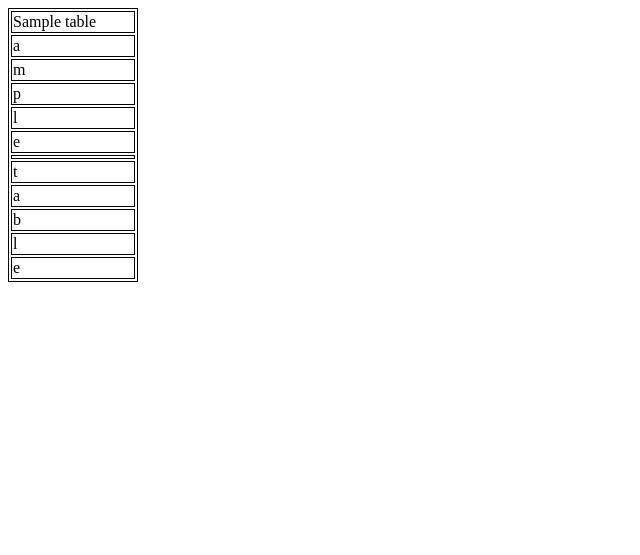
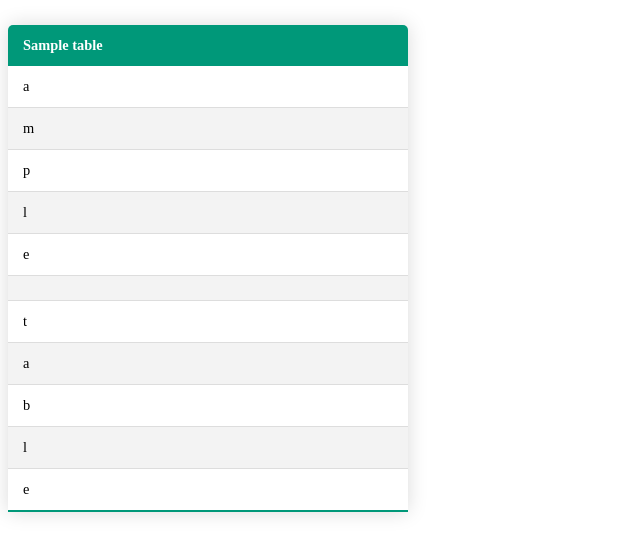
Before and after one commit to Aritra8438/EcoMetrics-API, a Flask app: template api/templates/table_view.html in a window 1280 px wide. Shown: the top 555 px of the page, without its empty margins (0-640 px from the left). Run offline with Flask 3, Linux system fonts and the light colour scheme; the template is opened without the code that fills it: most values are stand-ins (such as "Sample title", 1, 10 or a date in 2020).

Commit message:
Make tables prettier

```diff
--- a/api/templates/table_view.html
+++ b/api/templates/table_view.html
@@ -1,13 +1,44 @@
 <!DOCTYPE html>
 <html lang="en">
   <head>
-    <meta charset="UTF-8">
-    <meta name="viewport" content="width=device-width, initial-scale=1.0">
+    <meta charset="UTF-8" />
+    <meta name="viewport" content="width=device-width, initial-scale=1.0" />
     <title>Table</title>
     <style>
-    table, th, td {
-        border: 1px solid black;
+      .content-table {
+        border-collapse: collapse;
+        margin: 25px 0;
+        font-size: 0.9em;
+        min-width: 400px;
+        border-radius: 5px 5px 0 0;
+        overflow: hidden;
+        box-shadow: 0 0 20px rgba(0, 0, 0, 0.15);
       }
+
+      .content-table thead tr {
+        background-color: #009879;
+        color: #ffffff;
+        text-align: left;
+        font-weight: bold;
+      }
+
+      .content-table th,
+      .content-table td {
+        padding: 12px 15px;
+      }
+
+      .content-table tbody tr {
+        border-bottom: 1px solid #dddddd;
+      }
+
+      .content-table tbody tr:nth-of-type(even) {
+        background-color: #f3f3f3;
+      }
+
+      .content-table tbody tr:last-of-type {
+        border-bottom: 2px solid #009879;
+      }
+
       .fixed-width {
         width: 120px;
         word-wrap: break-word;
@@ -15,12 +46,14 @@
     </style>
   </head>
   <body>
-    <table>
+    <table class="content-table">
+      <thead>
         <tr>
           {% for column_header in table[0] %}
-                <td class="fixed-width">{{ column_header }}</td>
+          <th class="fixed-width">{{ column_header }}</th>
           {% endfor %}
         </tr>
+      </thead>
       {% for rows in table[1:] %}
       <tr>
         {% for row in rows %}
```
Lines whose indentation alone changed are shown as unchanged.
